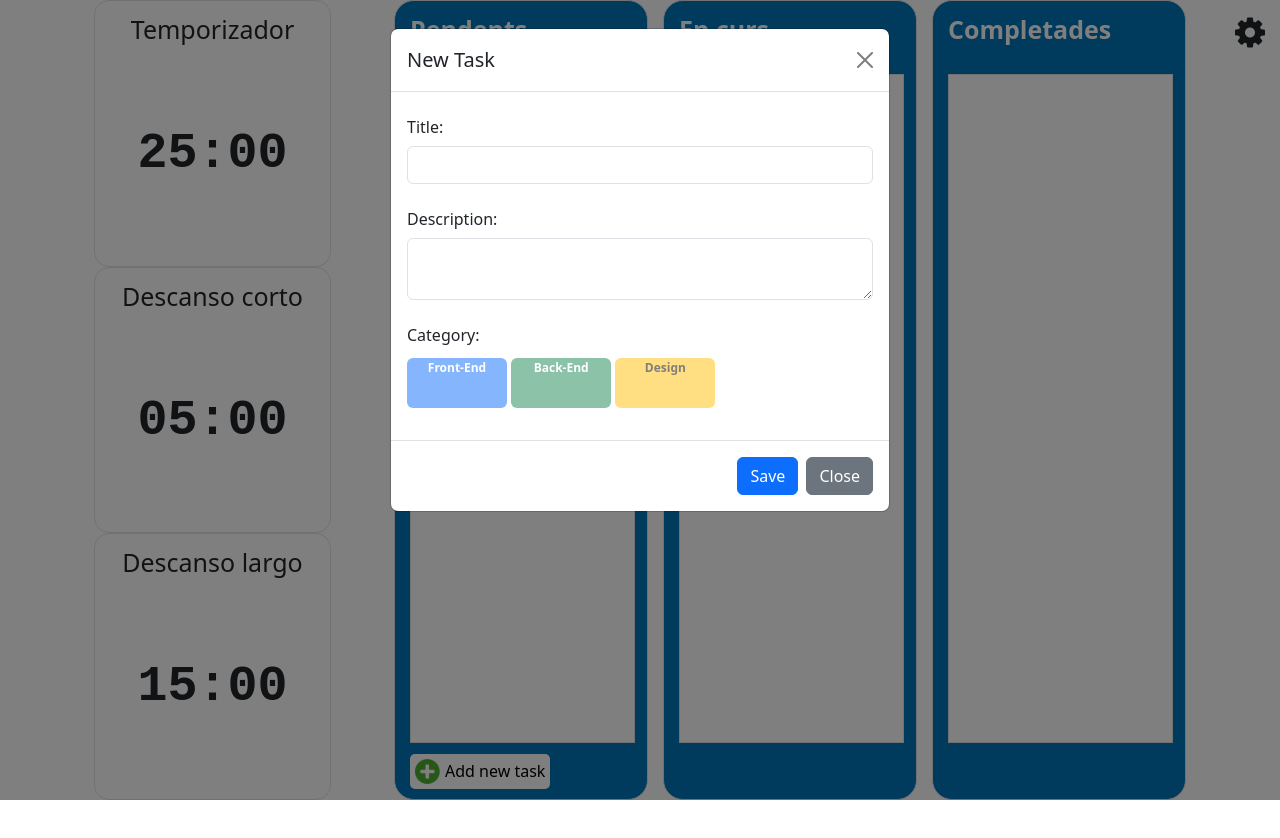
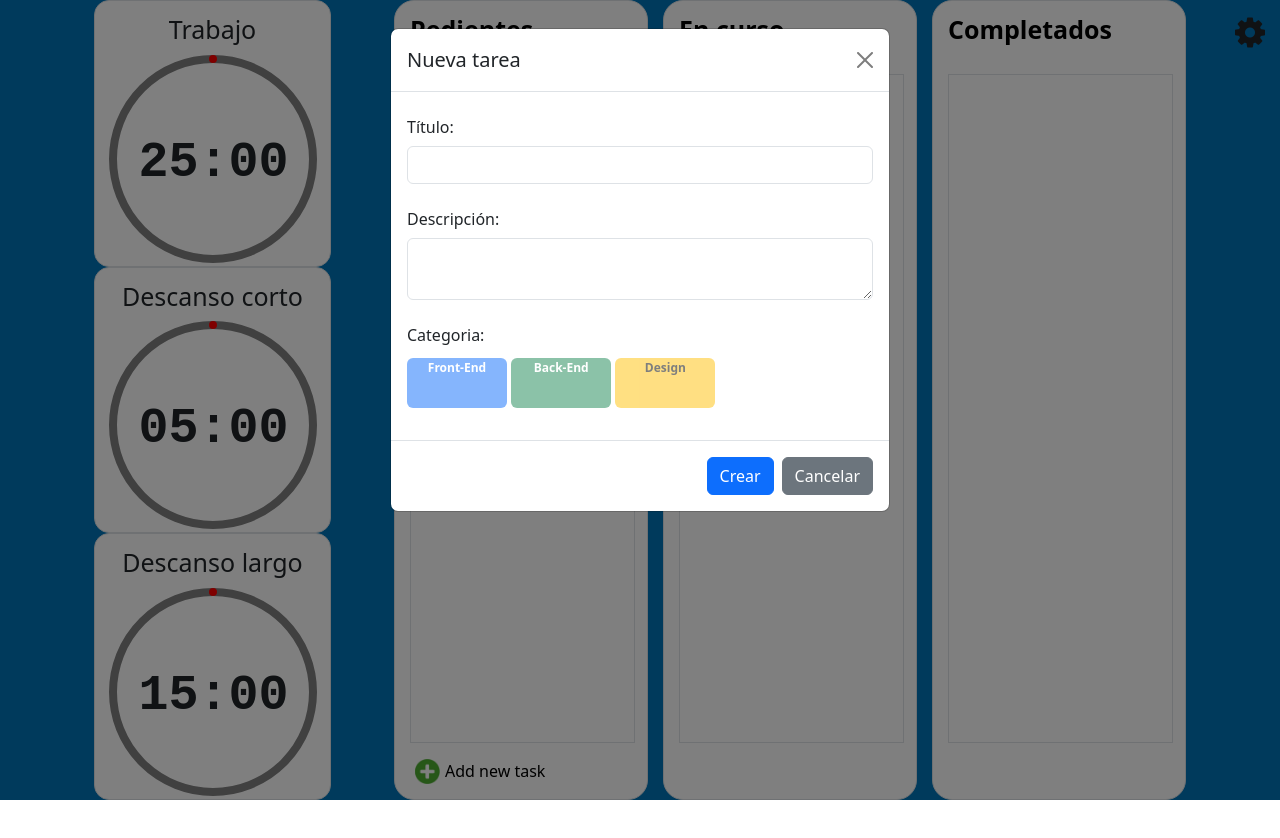
Before and after one commit to frangaar/pomodoro, a plain HTML site: page index.html in a window 1280 px wide. Both pictures are taken after a click on the button "Add new task". Shown: the top 838 px of the page. Before the commit the page ends 800 px from the top, so only its background shows below. Drawn offline with nearby package versions, Linux system fonts and the light colour scheme; a web font is replaced by a local one.

Commit message:
Timer chulo

```diff
--- a/css/main.css
+++ b/css/main.css
@@ -1,5 +1,6 @@
 .container-fluid{
     background-color: white;
+    background-color: #0075B9;
     -webkit-user-select: none;
     -moz-user-select: none;
     -ms-user-select: none;
@@ -12,13 +13,14 @@
     padding-top: 10px;
     padding-left: 15px;
     margin-left: 15px;
-    background-color: #0075B9;
+    background-color: white;
 }
 
 .tablero .title{
     font-weight: 700;
     font-size: 25px;
     color: white;
+    color: black;
 }
 
 .tasksList{
@@ -114,20 +116,19 @@ div[id^='task'] i{
 }
 
 .pomodoro .timer{
-    padding-top: 10px;
+    padding-top: 5px;
     width: 210px;
     height: 190px;
     margin: auto;
     cursor: pointer;
-    /* background-image: url(../img/pomodoro.png);
-    background-size: 212px; */
+    position: relative;
 }
 
 .pomodoro .timer span{
-    display: flex;
+    /* display: flex;
     justify-content: center;
-    align-items: center;
-    height: 190px;
+    align-items: center; */
+    height: 750px;
     border: 1px solid transparent;
     border-radius: 50%;
     font-size: 50px;
@@ -135,6 +136,9 @@ div[id^='task'] i{
     font-optical-sizing: auto;
     font-weight: 600;
     font-style: normal;
+    top: 75px;
+    position: absolute;
+    left: 30px;
 }
 
 #exampleModal{
@@ -180,6 +184,7 @@ div[id^='task'] i{
     font-size: 28px;
     font-weight: bold;
     text-align: right;
+    font-size: 45px;
   }
 
   .close:hover,
@@ -189,22 +194,24 @@ div[id^='task'] i{
     cursor: pointer;
   }
 
-  /* .round {
+  .round {
     transform: rotate(-90deg);
     transition: all 1s ease-in-out;
     fill: none;
     stroke: red;
-    stroke-width: 4;
+    stroke-dasharray: 0 999;
+  }
+
+  circle{
+    stroke-width: 8;
     stroke-linecap: round;
-    stroke-dasharray: 0 999;
   }
 
   svg{
     overflow: visible;
-    position: relative;
-    width: 200;
-    height: 200;
-  } */
+    position: absolute;
+    left: 0px;
+  }
 
   .fa-gear{
     position: absolute;
--- a/index.html
+++ b/index.html
@@ -22,12 +22,12 @@
                         <div class="container">
                             <div class="row pomodoro">
                                 <div class="col border" id="normalTimer" data-time="25">
-                                    <span class="title">Temporizador</span>
+                                    <span class="title">Trabajo</span>
                                     <div class="timer">
-                                        <!-- <svg>
-                                            <circle cx="75" cy="75" r="100" fill="transparent" stroke="gray" stroke-width="4px" style="position: absolute; transform: rotate(-90deg); transform-origin: center; transition: 1s"></circle>
-                                            <circle class="round" cx="75" cy="75" r="100" stroke-width="4px" style="position: absolute; transform: rotate(-90deg); transform-origin: center; transition: 1s"></circle>
-                                        </svg> -->
+                                        <svg width="210" height="200">
+                                            <circle cx="100" cy="100" r="100" fill="transparent" stroke="gray" stroke-width="8px" style="position: absolute; transform: rotate(-90deg); transform-origin: center; transition: 1s"></circle>
+                                            <circle class="round" cx="100" cy="100" r="100" stroke-width="8px" style="position: absolute; transform: rotate(-90deg); transform-origin: center; transition: 1s"></circle>
+                                        </svg>
                                         <span class="align-middle">00:00</span>
                                     </div>
                                 </div>
@@ -38,6 +38,10 @@
                                 <div class="col border"  id="shortTimer" data-time="05">
                                     <span class="title">Descanso corto</span>
                                     <div class="timer">
+                                        <svg width="210" height="200">
+                                            <circle cx="100" cy="100" r="100" fill="transparent" stroke="gray" stroke-width="4px" style="position: absolute; transform: rotate(-90deg); transform-origin: center; transition: 1s"></circle>
+                                            <circle class="round" cx="100" cy="100" r="100" stroke-width="4px" style="position: absolute; transform: rotate(-90deg); transform-origin: center; transition: 1s"></circle>
+                                        </svg>
                                         <span class="align-middle">00:00</span>
                                     </div>
                                 </div>
@@ -48,6 +52,10 @@
                                 <div class="col border" id="longTimer" data-time="15">
                                     <span class="title">Descanso largo</span>
                                     <div class="timer">
+                                        <svg width="210" height="200">
+                                            <circle cx="100" cy="100" r="100" fill="transparent" stroke="gray" stroke-width="4px" style="position: absolute; transform: rotate(-90deg); transform-origin: center; transition: 1s"></circle>
+                                            <circle class="round" cx="100" cy="100" r="100" stroke-width="4px" style="position: absolute; transform: rotate(-90deg); transform-origin: center; transition: 1s"></circle>
+                                        </svg>
                                         <span class="align-middle">00:00</span>
                                     </div>
                                 </div>
@@ -60,7 +68,7 @@
                         <div class="container">
                             <div class="row align-items-start tablero">
                             <div class="col border" id="pendiente" ondrop="drop(event)" ondragover="allowDrop(event)">
-                                <span class="title">Pendents</span>
+                                <span class="title">Pedientes</span>
                                 <div class="tasksList border"></div>
                                 <button type="button" class="btn btn-primary addTask" data-bs-toggle="modal" data-bs-target="#exampleModal">
                                     <span class="simbolo"></span>
@@ -68,11 +76,11 @@
                                 </button>
                             </div>
                             <div class="col border" id="curso" ondrop="drop(event)" ondragover="allowDrop(event)">
-                                <span class="title">En curs</span>
+                                <span class="title">En curso</span>
                                 <div class="tasksList border"></div>
                             </div>
                             <div class="col border" id="completado" ondrop="drop(event)" ondragover="allowDrop(event)">
-                                <span class="title">Completades</span>
+                                <span class="title">Completados</span>
                                 <div class="tasksList border"></div>
                             </div>
                             </div>
@@ -88,21 +96,21 @@
       <div class="modal-dialog">
         <div class="modal-content">
           <div class="modal-header">
-            <h1 class="modal-title fs-5" id="exampleModalLabel">New Task</h1>
+            <h1 class="modal-title fs-5" id="exampleModalLabel">Nueva tarea</h1>
             <button type="button" class="btn-close" data-bs-dismiss="modal" aria-label="Close"></button>
           </div>
           <div class="modal-body">
             <form>
               <div class="mb-3">
-                <label for="recipient-name" class="col-form-label">Title:</label>
+                <label for="recipient-name" class="col-form-label">Título:</label>
                 <input type="text" class="form-control" id="title">
               </div>
               <div class="mb-3">
-                <label for="message-text" class="col-form-label">Description:</label>
+                <label for="message-text" class="col-form-label">Descripción:</label>
                 <textarea class="form-control" id="text"></textarea>
               </div>
               <div class="mb-3 category">
-                <label for="message-text" class="col-form-label w-100">Category:</label>
+                <label for="message-text" class="col-form-label w-100">Categoria:</label>
                 <span class="badge text-bg-primary" data-color="text-bg-primary" data-name="Front-End">Front-End</span>
                 <span class="badge text-bg-success" data-color="text-bg-success" data-name="Back-End">Back-End</span>
                 <span class="badge text-bg-warning" data-color="text-bg-warning" data-name="Design">Design</span>
@@ -110,8 +118,8 @@
             </form>
           </div>
           <div class="modal-footer">
-            <button type="submit" class="btn btn-primary" id="save" data-bs-dismiss="modal">Save</button>
-            <button type="button" class="btn btn-secondary" data-bs-dismiss="modal">Close</button>
+            <button type="submit" class="btn btn-primary" id="save" data-bs-dismiss="modal">Crear</button>
+            <button type="button" class="btn btn-secondary" data-bs-dismiss="modal">Cancelar</button>
           </div>
         </div>
       </div>
@@ -129,7 +137,7 @@
         <div class="modal-dialog">
             <div class="modal-content">
             <div class="modal-header">
-                <h1 class="modal-title fs-5" id="settingsLabel">Time settings</h1>
+                <h1 class="modal-title fs-5" id="settingsLabel">Ajustes de tiempo</h1>
                 <button type="button" class="btn-close" data-bs-dismiss="modal" aria-label="Close"></button>
             </div>
             <div class="modal-body">
@@ -137,19 +145,19 @@
                     <div class="row align-items-start">
                       <div class="col">
                         <div class="mb-3">
-                            <label for="taskTime" class="form-label">Task time</label>
+                            <label for="taskTime" class="form-label">Trabajo</label>
                             <input type="number" class="form-control" id="taskTime">
                         </div>
                       </div>
                       <div class="col">
                         <div class="mb-3">
-                            <label for="shortTime" class="form-label">Short time</label>
+                            <label for="shortTime" class="form-label">Decanso corto</label>
                             <input type="number" class="form-control" id="shortTime">
                         </div>
                       </div>
                       <div class="col">
                         <div class="mb-3">
-                            <label for="longTime" class="form-label">Long time</label>
+                            <label for="longTime" class="form-label">Descanso largo</label>
                             <input type="number" class="form-control" id="longTime">
                         </div>
                       </div>
--- a/js/main.js
+++ b/js/main.js
@@ -1,18 +1,12 @@
 document.addEventListener('DOMContentLoaded',function(){
-
-    // let round = document.querySelector('.round'),
-    //   roundRadius = document.querySelector('circle').getAttribute('r'),
-    //   roundPercent = document.querySelector('svg').getAttribute('data-percent'),
-    //   roundCircum = 2 * roundRadius * Math.PI,
-    //   roundDraw = roundPercent * roundCircum / 100
-    // round.style.strokeDasharray = roundDraw  + ' 999';
-
 
     let cols = document.querySelectorAll('.tablero .col');
     let colsTasks = document.querySelectorAll('.tablero .col .tasksList');
     let categories = document.querySelectorAll('.category .badge');
     let pomodoroTimers = document.querySelectorAll('.pomodoro .col');
 
+    var totalTime = 0;
+    var roundDraw = 0;
     var taskRoundFinished = false;
     var shortRestingTimeCounter = 0;
     let taskData = new Array();
@@ -25,7 +19,9 @@ document.addEventListener('DOMContentLoaded',function(){
         pomodoroTimers.forEach((item)=>{
             item.style.height = (window.innerHeight/pomodoroTimers.length) + 'px';
 
-            item.querySelector('.timer span').innerHTML = item.getAttribute('data-time') + ':' + '00';
+            let timeToSet = item.getAttribute('data-time').length;
+
+            item.querySelector('.timer span').innerHTML = timeToSet < 2 ? '0' + item.getAttribute('data-time') + ':' + '00' : item.getAttribute('data-time') + ':' + '00';
 
             item.addEventListener('click', function(ev){
 
@@ -51,20 +47,12 @@ document.addEventListener('DOMContentLoaded',function(){
 
         if(!item.classList.contains('running')){
 
-        // let svg = document.createElement('svg');
-
-        // let svgContent = `<circle cx="75" cy="75" r="100" fill="transparent" stroke="gray" stroke-width="4px" style="position: absolute; transform: rotate(-90deg); transform-origin: center; transition: 1s"></circle>
-        //                 <circle class="round" cx="75" cy="75" r="100" stroke-width="4px" style="position: absolute; transform: rotate(-90deg); transform-origin: center; transition: 1s"></circle>`;
-
-        // svg.innerHTML = svgContent;
-
-        // let divTime = item.querySelector('.timer')
-
-        // divTime.appendChild(svg);
-
             item.classList.add('running');
             let min = ev.currentTarget.getAttribute('data-time');
             let sec = '00';
+            roundDraw = 0;
+            item.querySelector('.round').style.strokeDasharray = roundDraw  + ' 999';
+            totalTime = (parseInt(min)*60) + parseInt(sec);
             item.querySelector('.timer span').innerText = min + ':' + sec
             let intervalID = setInterval(function(){
                 let time = item.querySelector('.timer span').innerText;
@@ -116,14 +104,14 @@ document.addEventListener('DOMContentLoaded',function(){
 
         timer.querySelector('.timer span').innerText = min + ':' + sec;
 
-        // let tiempoRestante = 60 - ((min * 60) + sec);
+        let tiempoRestante = totalTime - ((min * 60) + sec);
 
-        // let round = document.querySelector('.round'),
-        // roundRadius = document.querySelector('circle').getAttribute('r'),
-        // roundCircum = 2 * roundRadius * Math.PI,
-        // roundPercent = (tiempoRestante/60) * 100;
-        // roundDraw = roundPercent * roundCircum / 100
-        // round.style.strokeDasharray = roundDraw  + ' 999';
+        let round = timer.querySelector('.round'),
+        roundRadius = timer.querySelector('circle').getAttribute('r'),
+        roundCircum = 2 * roundRadius * Math.PI,
+        roundPercent = (tiempoRestante/totalTime) * 100;
+        roundDraw = roundPercent * roundCircum / 100
+        round.style.strokeDasharray = roundDraw  + ' 999';
 
 
     }
```
